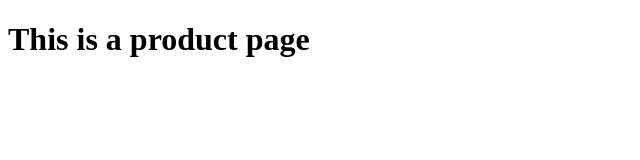
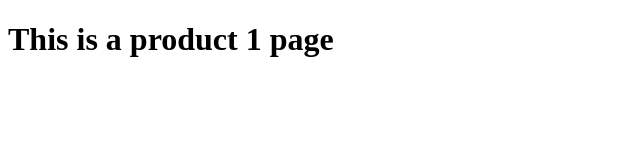
Before and after one commit to vuuduu/online_store, a React (Vite) app in the folder frontend/: page /product/1 in a window 1280 px wide. Shown: the top 160 px of the page, without its empty margins (0-640 px from the left). Built offline with nearby package versions, Linux system fonts and the light colour scheme.

Commit message:
retrieve param from url

```diff
--- a/frontend/src/components/pages/Product.jsx
+++ b/frontend/src/components/pages/Product.jsx
@@ -1,6 +1,10 @@
+import { useParams } from "react-router-dom";
+
 const Product = () => {
+    const { productid } = useParams();
+
     return (
-        <h1> This is a product page </h1>
+        <h1> This is a product {productid} page </h1>
     )
 }
 
```
